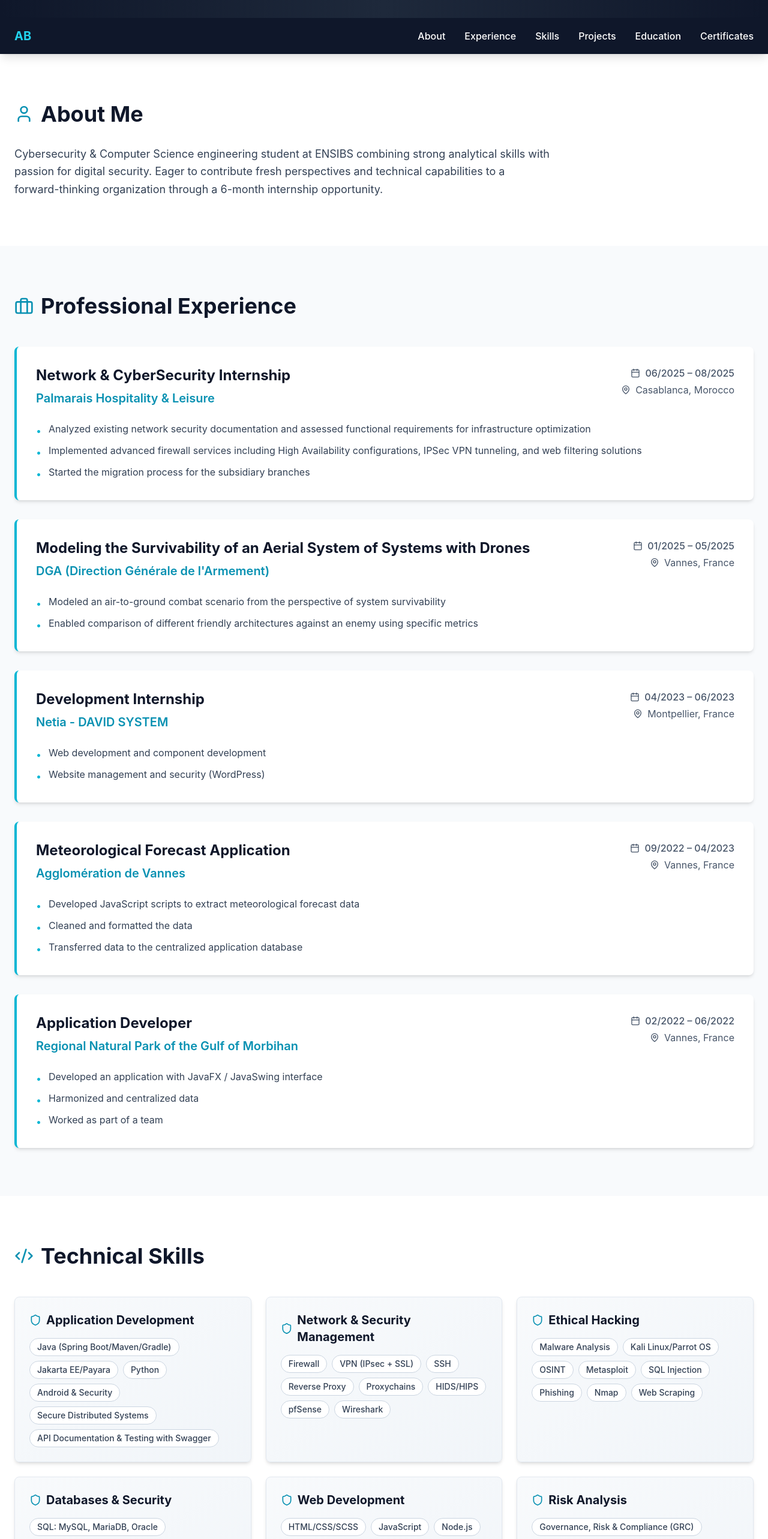
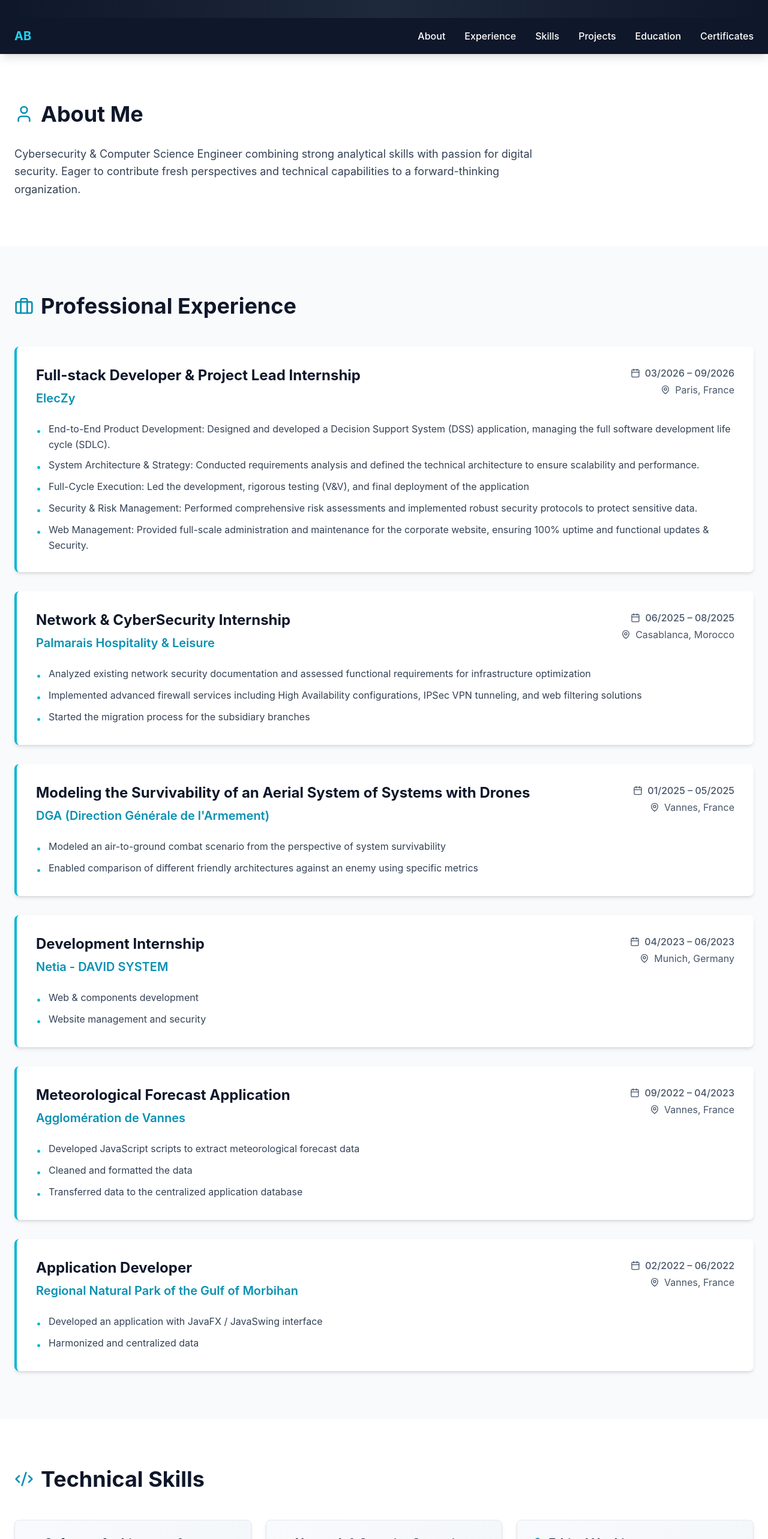
Before and after one commit to Youbey/Portfolio, a React (Vite) app: page / in a window 1280 px wide. Shown: the part 234-2800 px from the top of the page at 60% size. Built offline with nearby package versions, Linux system fonts and the light colour scheme.

Commit message:
Update new skills, projects and experience

```diff
--- a/src/data/portfolioData.ts
+++ b/src/data/portfolioData.ts
@@ -2,15 +2,28 @@ import type { Experience, Education, Project, Certificate, SkillCategory } from
 
 export const profileData = {
   name: "Ayoub BENDRAOU",
-  title: "Computer Science & Cybersecurity Engineering Student",
+  title: "Computer Science & Cybersecurity Engineer",
   email: "ayoub_bendraou@outlook.fr",
   phone: "+33 7.53.13.77.98",
   location: "Aubervilliers, France",
   github: "github.com/Youbey",
-  summary: "Cybersecurity & Computer Science engineering student at ENSIBS combining strong analytical skills with passion for digital security. Eager to contribute fresh perspectives and technical capabilities to a forward-thinking organization through a 6-month internship opportunity."
+  summary: "Cybersecurity & Computer Science Engineer combining strong analytical skills with passion for digital security. Eager to contribute fresh perspectives and technical capabilities to a forward-thinking organization."
 };
 
 export const experiences: Experience[] = [
+  {
+    title: "Full-stack Developer & Project Lead Internship",
+    company: "ElecZy",
+    location: "Paris, France",
+    period: "03/2026 – 09/2026",
+    description: [
+        "End-to-End Product Development: Designed and developed a Decision Support System (DSS) application, managing the full software development life cycle (SDLC).",
+        "System Architecture & Strategy: Conducted requirements analysis and defined the technical architecture to ensure scalability and performance.",
+        "Full-Cycle Execution: Led the development, rigorous testing (V&V), and final deployment of the application",
+        "Security & Risk Management: Performed comprehensive risk assessments and implemented robust security protocols to protect sensitive data.",
+        "Web Management: Provided full-scale administration and maintenance for the corporate website, ensuring 100% uptime and functional updates & Security."
+    ]
+  },
     {
     title: "Network & CyberSecurity Internship",
     company: "Palmarais Hospitality & Leisure",
@@ -35,11 +48,11 @@ export const experiences: Experience[] = [
   {
     title: "Development Internship",
     company: "Netia - DAVID SYSTEM",
-    location: "Montpellier, France",
+    location: "Munich, Germany",
     period: "04/2023 – 06/2023",
     description: [
-      "Web development and component development",
-      "Website management and security (WordPress)"
+      "Web & components development",
+      "Website management and security"
     ]
   },
   {
@@ -60,8 +73,7 @@ export const experiences: Experience[] = [
     period: "02/2022 – 06/2022",
     description: [
       "Developed an application with JavaFX / JavaSwing interface",
-      "Harmonized and centralized data",
-      "Worked as part of a team"
+      "Harmonized and centralized data"
     ]
   }
 ];
@@ -89,6 +101,40 @@ export const education: Education[] = [
 ];
 
 export const projects: Project[] = [
+    {
+        title: "Crisis Management Simulation & Operations Drill - GHL (Groupement Hositalier lanvaux)",
+        date: "02/2026",
+        description: "A simulation of a crisis management scenario involving a large hospital chain, due to a quality accident.",
+        details: [
+            "Rotational Leadership: Operated within a 3-unit structure (Management, Dev, and Ops/Maintenance), rotating roles daily to ensure cross-functional expertise and seamless handovers.\n" +
+            "\n" +
+            "Agile Product Delivery: Simultaneously managed new product development, deployment, and legacy updates while maintaining strict V&V (Validation & Verification) and quality standards.\n" +
+            "\n" +
+            "Cyber Incident Response: Acted as first responders to a major cyberattack and data breach involving social media leaks.\n" +
+            "\n" +
+            "    Technical: Identified breach sources and contrsucted the attack timeline with the attacker's motives and implemented a comprehensive remediation plan.\n" +
+            "\n" +
+            "    Regulatory & Legal: Handled CNIL declarations (GDPR compliance) and cooperated with Law Enforcement (Gendarmerie) investigations.\n" +
+            "\n" +
+            "Strategic Communication:\n" +
+            "\n" +
+            "    Managed high-stakes crisis comms with the CEO, the affected client, and the press.\n" +
+            "\n" +
+            "    Ensured business continuity and successfully negotiated the renewal of the client contract mid-crisis.\n" +
+            "\n" +
+            "Operational Excellence: Maintained detailed logs (main-courantes) for status tracking and prioritized tasks in a high-pressure, multi-cell environment.",
+        ]
+    },
+    {
+        title: "MLSecOpsResearch - IA Federated Learning",
+        date: "10/2025 - 03/2026",
+        description: "A cybersecurity research project on the application of secured environment for IA training using federated learning process",
+    },
+    {
+        title: "Sera - Automated Vulnerability Scanner",
+        date: "11/2025",
+        description: "Sera is an automated vulnerability scanning tool for web applications and APIs. It performs comprehensive security testing to identify common vulnerabilities including HTTP/HTTPS misconfigurations, SQL injection, XSS (Cross-Site Scripting), and integrates with OWASP ZAP for active and passive scanning.",
+    },
     {
         title: "defHack: Military Defensive CTF",
         date: "10/2025",
@@ -128,25 +174,25 @@ export const certificates: Certificate[] = [
 
 export const skillCategories: SkillCategory[] = [
     {
-    category: "Application Development",
+        category: "Software Architecture & Development",
         skills: [
-      "Java (Spring Boot/Maven/Gradle)",
-      "Jakarta EE/Payara",
+            "Software Architecture & Security",
+            "Modeling (UML, Meta-modeling...)",
+            "Java (Spring Boot / Maven / Gradle)",
+            "Jakarta EE / Payara",
             "Python",
-      "Android & Security",
             "Secure Distributed Systems",
-      "API Documentation & Testing with Swagger"
+            "API Documentation & Testing (Swagger)"
         ]
     },
     {
-    category: "Network & Security Management",
+        category: "Network & Security Operations (SecOps)",
         skills: [
-      "Firewall",
-      "VPN (IPsec + SSL)",
+            "SIEM (Wazuh, ELK stack)",
+            "Firewall & VPN (IPsec + SSL)",
+            "HIDS/HIPS",
+            "Reverse Proxy & Proxychains",
             "SSH",
-      "Reverse Proxy",
-      "Proxychains",
-      "HIDS/HIPS",
             "pfSense",
             "Wireshark"
         ]
@@ -155,7 +201,7 @@ export const skillCategories: SkillCategory[] = [
         category: "Ethical Hacking",
         skills: [
             "Malware Analysis",
-      "Kali Linux/Parrot OS",
+            "Kali Linux / Parrot OS",
             "OSINT",
             "Metasploit",
             "SQL Injection",
@@ -165,10 +211,41 @@ export const skillCategories: SkillCategory[] = [
         ]
     },
     {
-    category: "Databases & Security",
+        category: "Governance, Risk & Strategy",
         skills: [
-      "SQL: MySQL, MariaDB, Oracle",
-      "NoSQL: MongoDB"
+            "Governance, Risk & Compliance (GRC)",
+            "Business Strategy",
+            "System Qualifications (ISO, HDS...)",
+            "E-BIOS Risk Management",
+            "CyberEdu: Modules 1, 2, 3 & 4"
+        ]
+    },
+    {
+        category: "Operating Systems & System Security",
+        skills: [
+            "System Security",
+            "Windows & Linux",
+            "Windows Server / Wallix",
+            "Docker & Kubernetes",
+            "Lynis & DebScan"
+        ]
+    },
+    {
+        category: "Project Management & DevSecOps",
+        skills: [
+            "DevSecOps / DevOps",
+            "Ansible (Configuration Automation)",
+            "Jenkins (CI/CD)",
+            "Agile (Scrum / Kanban)",
+            "JIRA"
+        ]
+    },
+    {
+        category: "Databases & Web Development",
+        skills: [
+            "SQL (MySQL, MariaDB, Oracle)",
+            "NoSQL (MongoDB)",
+            "Web: React.js, Node.js, SCSS"
         ]
     },
   {
@@ -176,41 +253,14 @@ export const skillCategories: SkillCategory[] = [
     skills: [
       "HTML/CSS/SCSS",
       "JavaScript",
-      "Node.js"
-    ]
-  },
-  {
-    category: "Risk Analysis",
-    skills: [
-      "Governance, Risk & Compliance (GRC)",
-      "E-BIOS RISK MANAGER",
-      "Lynis & DebScan (Linux Security)",
-      "CyberEdu: Modules 1, 2, 3 & 4"
-    ]
-  },
-  {
-    category: "Project Management",
-    skills: [
-      "DevSecOps / DevOps",
-      "Ansible (Configuration Automation)",
-      "Jenkins (CI/CD)",
-      "Scrum",
-      "Kanban",
-      "JIRA"
-    ]
-  },
-  {
-    category: "Operating Systems",
-    skills: [
-      "Windows - Linux",
-      "Windows Server / Wallix",
-      "Docker / Kubernetes"
+      "Node.js",
+      "React.js"
     ]
   }
 ];
 
 export const languages = [
-  { name: "French", level: "Delf B2" },
+  { name: "French", level: "Le Robert" },
   { name: "Arabic", level: "Native Language" },
   { name: "English", level: "TOEIC, ALC Certificate" }
 ];
@@ -218,5 +268,5 @@ export const languages = [
 export const interests = [
   { name: "Root-Me", detail: "Profile: Youbey" },
   { name: "Football", detail: "Position: Midfielder" },
-  { name: "Muy Thaï", detail: "Self-Taught" }
+  { name: "Muay Thaï", detail: "Self-Taught" }
 ];
```
Lines whose indentation alone changed are shown as unchanged.
